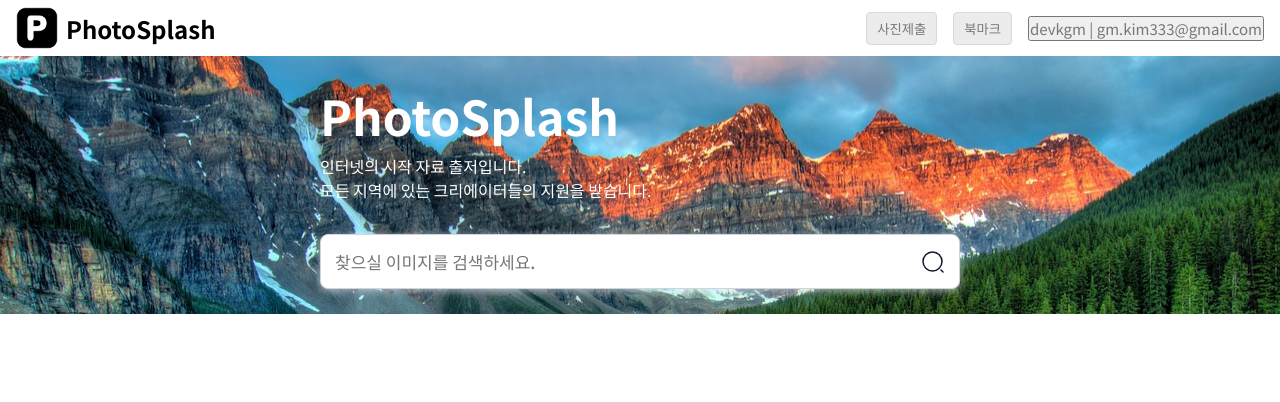
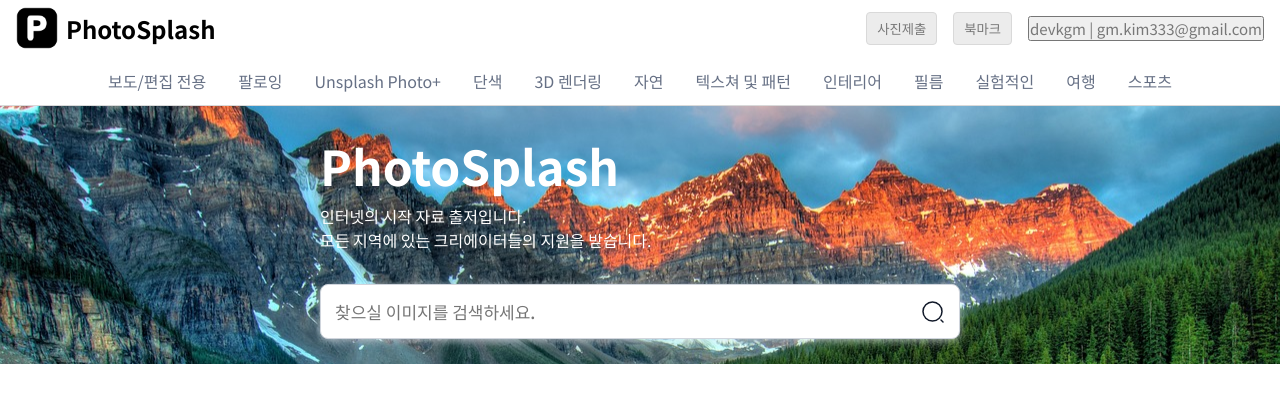
Before and after one commit to devkgm/react-splash, a React (Vite) app: page / in a window 1280 px wide. Shown: the top 402 px of the page. Built offline with nearby package versions, Linux system fonts and the light colour scheme.

Commit message:
feat commonNav

```diff
--- a/src/components/common/navigation/CommonNav.tsx
+++ b/src/components/common/navigation/CommonNav.tsx
@@ -1,13 +1,29 @@
+import { useState } from "react";
 import styles from "./CommonNav.module.scss";
+import navJson from "./nav.json";
+
+interface Navigation {
+    index: number;
+    path: string;
+    label: string;
+    searchValue: string;
+    isActive: boolean;
+}
 
 function CommonNav() {
-    return (
-        <div className={styles.navigation}>
-            <div className={styles.navigation__menu}>
-                <span className={styles.navigation__menu__label}></span>
+    const [navigation, setNavigation] = useState<Navigation[]>(navJson);
+
+    const navLinks = navigation.map((item: Navigation) => {
+        return (
+            <div className={styles.navigation__menu} key={item.index}>
+                <span className={styles.navigation__menu__label}>
+                    {item.label}
+                </span>
             </div>
-        </div>
-    );
+        );
+    });
+
+    return <div className={styles.navigation}>{navLinks}</div>;
 }
 
 export default CommonNav;
--- /dev/null
+++ b/src/components/common/navigation/nav.json
@@ -0,0 +1,86 @@
+[
+    {
+        "index": 0,
+        "path": "/search/edit",
+        "label": "보도/편집 전용",
+        "searchValue": "edit",
+        "isActive": false
+    },
+    {
+        "index": 1,
+        "path": "/search/following",
+        "label": "팔로잉",
+        "searchValue": "following",
+        "isActive": false
+    },
+    {
+        "index": 2,
+        "path": "/search/photoPlus",
+        "label": "Unsplash Photo+",
+        "searchValue": "photo",
+        "isActive": false
+    },
+    {
+        "index": 3,
+        "path": "/search/oneColor",
+        "label": "단색",
+        "searchValue": "one color",
+        "isActive": false
+    },
+    {
+        "index": 4,
+        "path": "/search/3dRender",
+        "label": "3D 렌더링",
+        "searchValue": "3d rendering",
+        "isActive": false
+    },
+    {
+        "index": 5,
+        "path": "/search/nature",
+        "label": "자연",
+        "searchValue": "nature",
+        "isActive": false
+    },
+    {
+        "index": 6,
+        "path": "/search/texture",
+        "label": "텍스쳐 및 패턴",
+        "searchValue": "texture",
+        "isActive": false
+    },
+    {
+        "index": 7,
+        "path": "/search/interior",
+        "label": "인테리어",
+        "searchValue": "interior",
+        "isActive": false
+    },
+    {
+        "index": 8,
+        "path": "/search/film",
+        "label": "필름",
+        "searchValue": "film",
+        "isActive": false
+    },
+    {
+        "index": 9,
+        "path": "/search/experimental",
+        "label": "실험적인",
+        "searchValue": "experimental",
+        "isActive": false
+    },
+    {
+        "index": 10,
+        "path": "/search/travel",
+        "label": "여행",
+        "searchValue": "travel",
+        "isActive": false
+    },
+    {
+        "index": 11,
+        "path": "/search/sports",
+        "label": "스포츠",
+        "searchValue": "sports",
+        "isActive": false
+    }
+]
--- a/src/pages/index/index.tsx
+++ b/src/pages/index/index.tsx
@@ -1,12 +1,14 @@
 import CommonHeader from "@/components/common/header/CommonHeader";
 import styles from "./styles/index.module.scss";
 import CommonSearchBar from "@/components/common/searchBar/CommonSearchBar";
+import CommonNav from "@/components/common/navigation/CommonNav";
 
 function index() {
     return (
         <div className={styles.page}>
             <CommonHeader />
             {/* 공통 네비게이션 UI 부분 */}
+            <CommonNav />
             <div className={styles.page__contents}>
                 <div className={styles.page__contents__introBox}>
                     <div className={styles.wrapper}>
```
